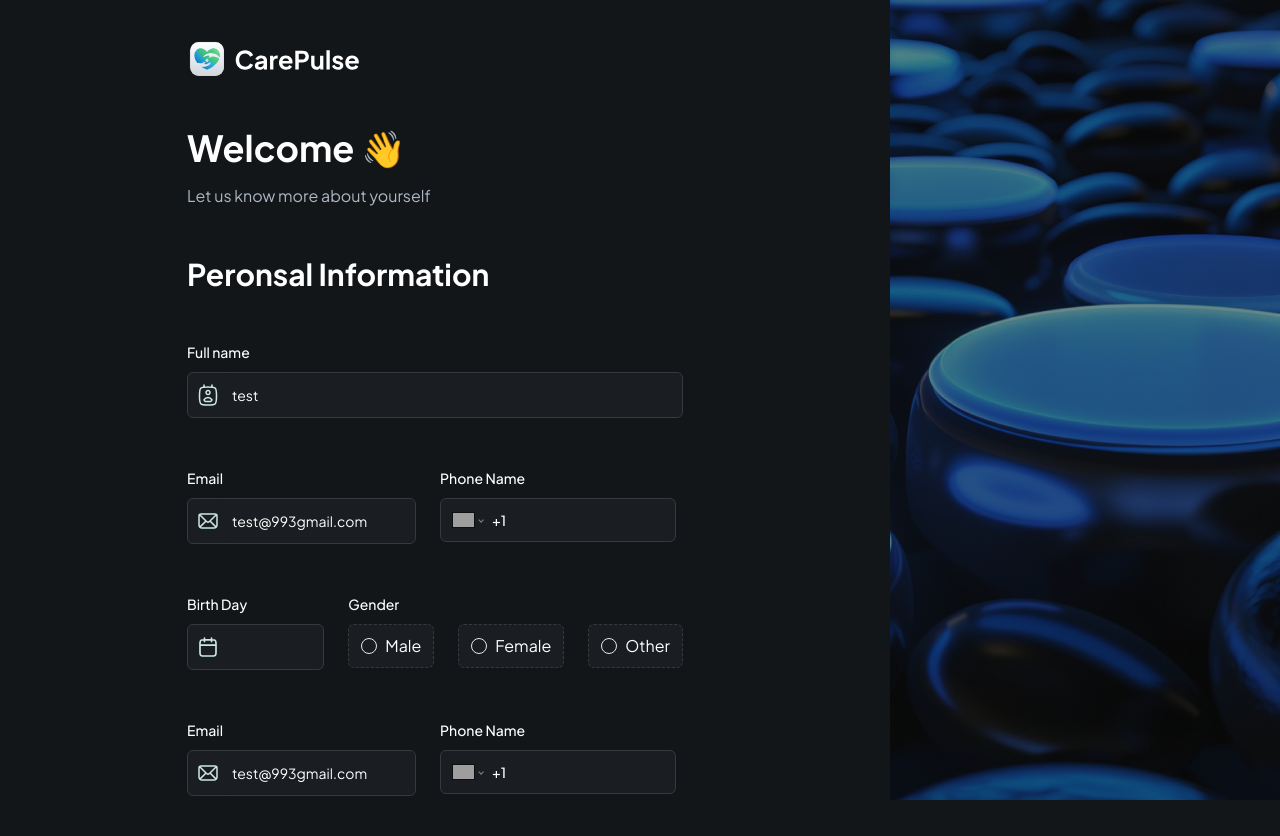
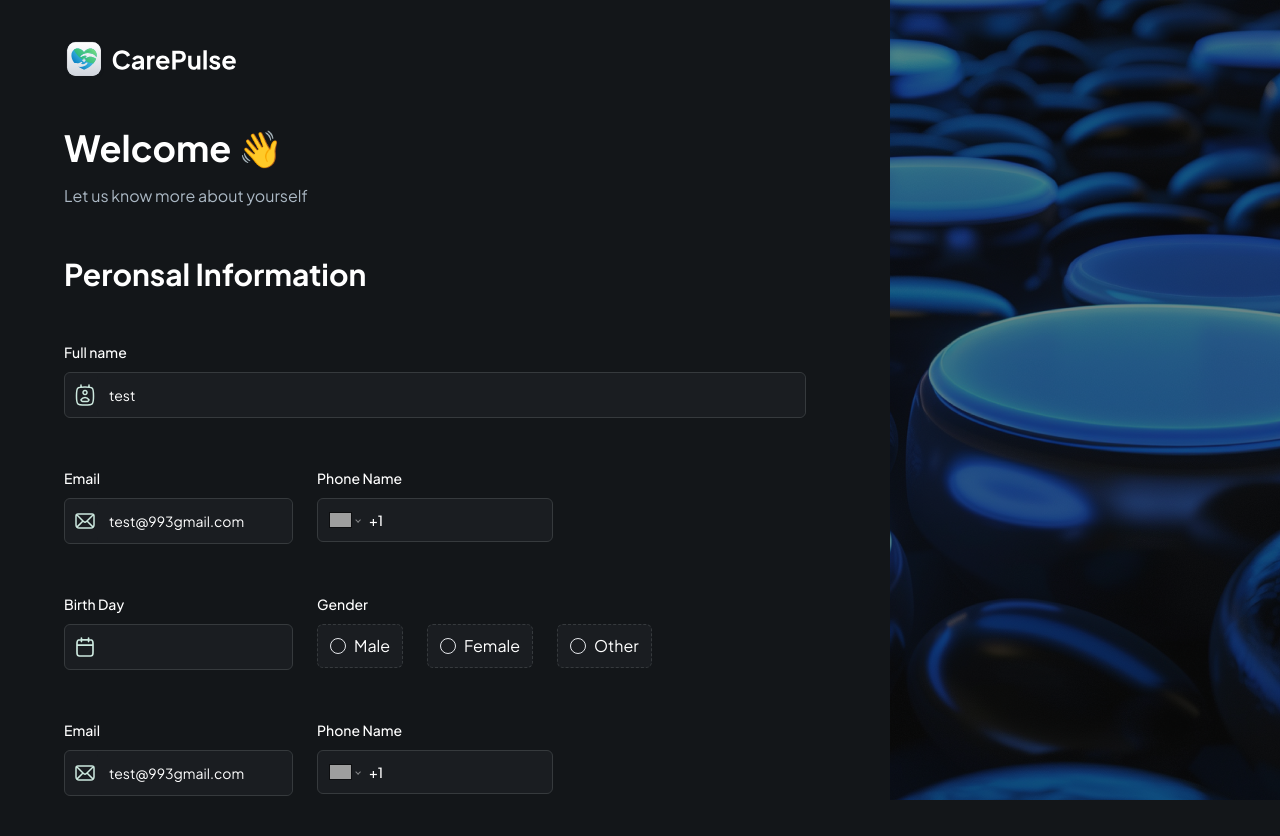
Before and after one commit to AbhishekKatnoria/Patient-Management-System, a Next.js app: page /patients/register in a window 1280 px wide. Built offline with nearby package versions, Linux system fonts and the light colour scheme; grey boxes are pictures that could not be loaded.

Commit message:
Update Register component layout for improved responsiveness

```diff
--- a/app/patients/register/page.tsx
+++ b/app/patients/register/page.tsx
@@ -3,11 +3,10 @@ import Image from "next/image";
 import React from "react";
 
 const Register = async ({ params: { userId } }: SearchParamProps) => {
-
   return (
     <div className="flex h-screen max-h-screen gap-5">
       <section className="remove-scrollbar container my-auto">
-        <div className="sub-container max-w-[496px]">
+        <div className="sub-container w-full max-w-[860px]">
           <Image
             width={100}
             height={100}
```
